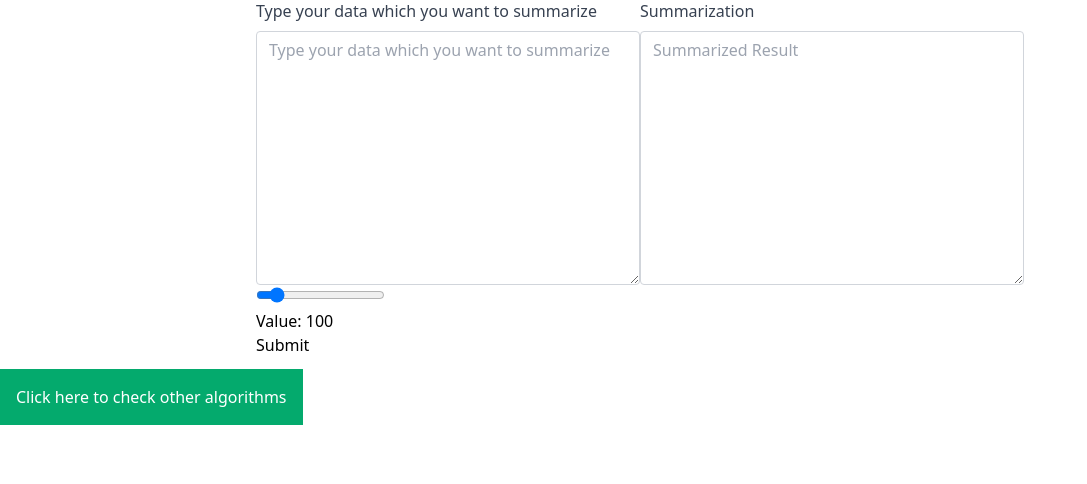
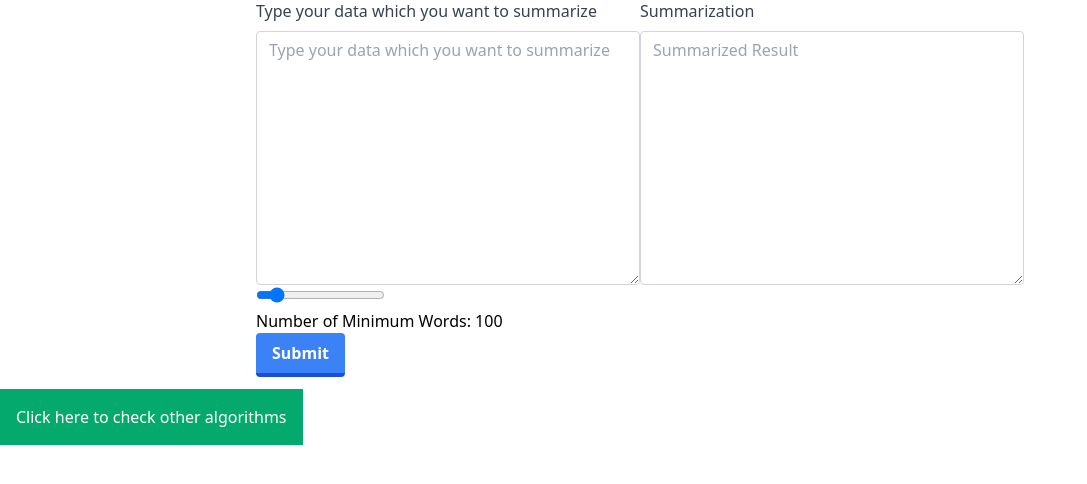
Before and after one commit to Sammy970/Text-Summarization, a Flask app: page / in a window 1280 px wide. Shown: the part 25-509 px from the top of the page, without its empty margins (0-1087 px from the left). Run offline with Flask 2, Linux system fonts and the light colour scheme; some libraries are stand-ins or nearby versions.

Commit message:
Changes made to website

```diff
--- a/templates/index.html
+++ b/templates/index.html
@@ -4,7 +4,7 @@
     <meta charset="UTF-8">
     <meta http-equiv="X-UA-Compatible" content="IE=edge">
     <meta name="viewport" content="width=device-width, initial-scale=1.0">
-    <title>Document</title>
+    <title>Summarize using BART</title>
     <link href="https://unpkg.com/tailwindcss@^2.0/dist/tailwind.min.css" rel="stylesheet">
     <script src="https://cdn.tailwindcss.com"></script>
 
@@ -29,6 +29,8 @@
             <li class="mx-4 cursor-pointer">Bart Model Summarization</li>
         </ul>
     </nav>
+
+
 
         <div class="flex justify-center">
 
@@ -59,12 +61,11 @@
                             "
                             id="" name="data" rows="10" placeholder="Type your data which you want to summarize" required="required"></textarea>
                             <input name="minL" id ="myRange" type="range" min="50" max="500" value="100">
-                        <p>Value: <span id="demo"></span></p>
-                        <button type="submit">Submit</button>
+                            <p>Number of Minimum Words: <span id="demo"></span></p>
+                            <button type="submit" class="bg-blue-500 hover:bg-blue-400 text-white font-bold py-2 px-4 border-b-4 border-blue-700 hover:border-blue-500 rounded">Submit</button>
                         </form>
 
                     </div>
-
 
                     <div class="mb-3 xl:w-96">
                         <label for="exampleFormControlTextarea1" class="form-label inline-block mb-2 text-gray-700"
--- a/templates/textRank.html
+++ b/templates/textRank.html
@@ -4,7 +4,7 @@
     <meta charset="UTF-8">
     <meta http-equiv="X-UA-Compatible" content="IE=edge">
     <meta name="viewport" content="width=device-width, initial-scale=1.0">
-    <title>Document</title>
+    <title>Summarize using TextRank</title>
     <link href="https://unpkg.com/tailwindcss@^2.0/dist/tailwind.min.css" rel="stylesheet">
     <script src="https://cdn.tailwindcss.com"></script>
 </head>
@@ -45,8 +45,8 @@
                         "
                         id="" name="data" rows="10" placeholder="Type your data which you want to summarize" required="required"></textarea>
                         <input name="minL" id ="myRange" type="range" min="50" max="500" value="100">
-                        <p>Value: <span id="demo"></span></p>
-                        <button type="submit">Submit</button>
+                        <p>Number of Minimum Words: <span id="demo"></span></p>
+                        <button type="submit" class="bg-blue-500 hover:bg-blue-400 text-white font-bold py-2 px-4 border-b-4 border-blue-700 hover:border-blue-500 rounded">Submit</button>
                     </form>
 
                 </div>
```
Lines whose indentation alone changed are shown as unchanged.
